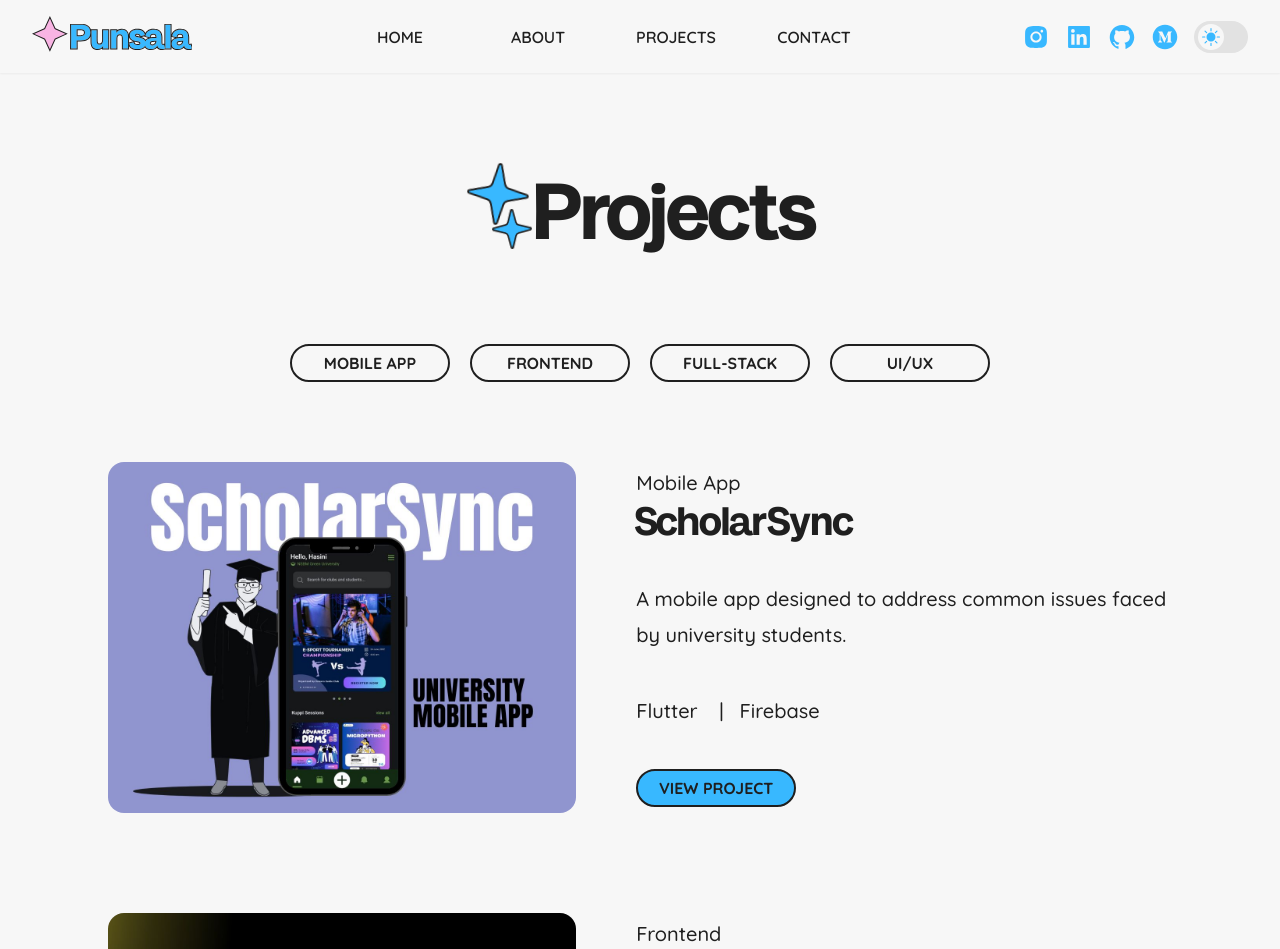
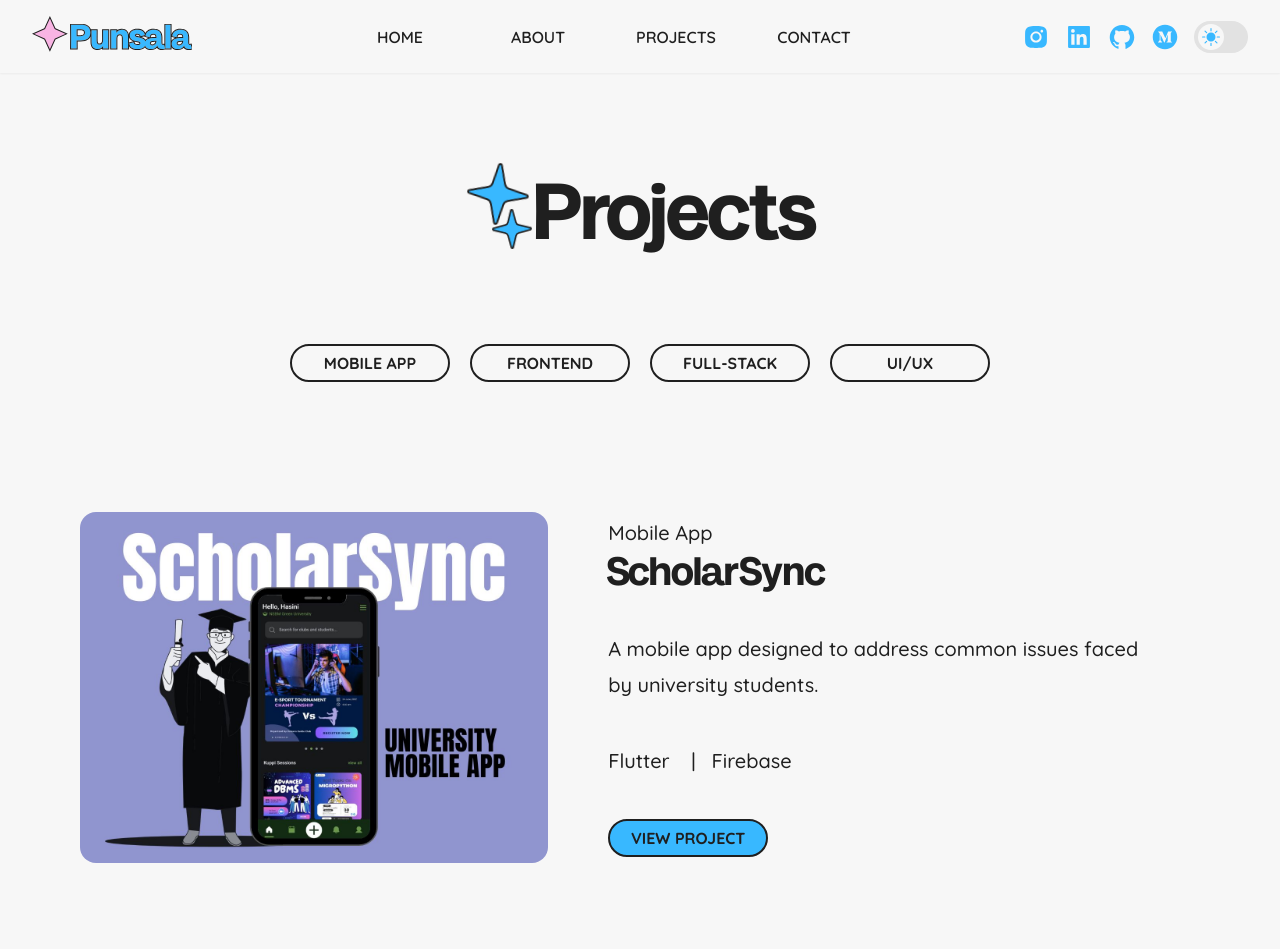
Before and after one commit to MAGHPMallawaarachchi/punsala-portfolio, a Next.js app: page /projects in a window 1280 px wide. Shown: the top 949 px of the page. Built offline with nearby package versions, Linux system fonts and the light colour scheme.

Commit message:
Refactor project card animation

```diff
--- a/app/projects/page.tsx
+++ b/app/projects/page.tsx
@@ -46,6 +46,20 @@ export default function ProjectsPage() {
 
                 <div className='flex flex-col lg:gap-[100px] gap-[60px] items-center'>
                     {filteredProjects.map((project,key) => (
+                        <motion.div
+                            initial={{y:100, opacity:0}}
+                            whileInView={{
+                                y: 50,
+                                opacity: 1,
+                                transition: {
+                                  type: "spring",
+                                  bounce: 0.4,
+                                  duration: 0.8,
+                                  delay: key*0.2
+                                }
+                              }}
+                              viewport={{ once: true}}
+                        >
                             <ProjectCard
                                 key={key}
                                 name={project.name}
@@ -55,6 +69,7 @@ export default function ProjectsPage() {
                                 image={project.image}
                                 techStack={project.techStack}
                             />
+                        </motion.div>
                     ))}
                 </div>
 
```
Lines whose indentation alone changed are shown as unchanged.
